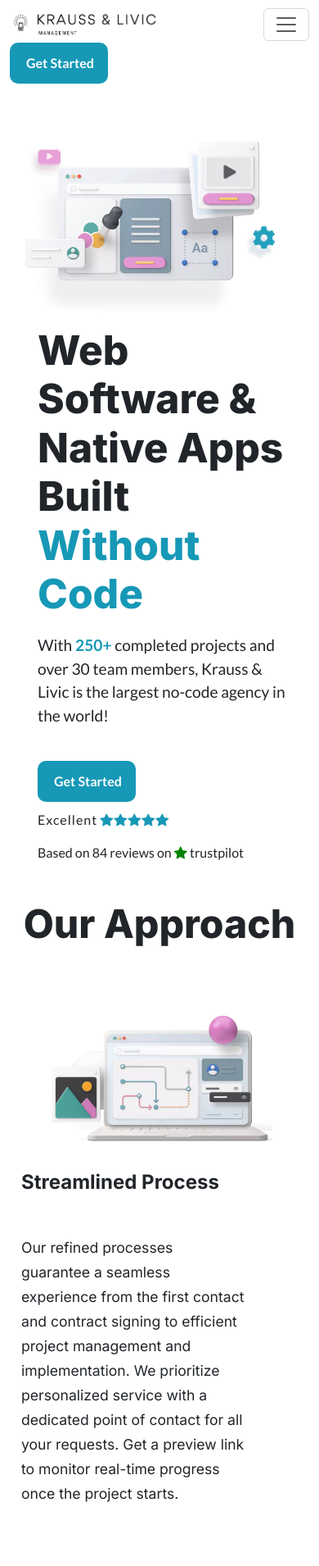
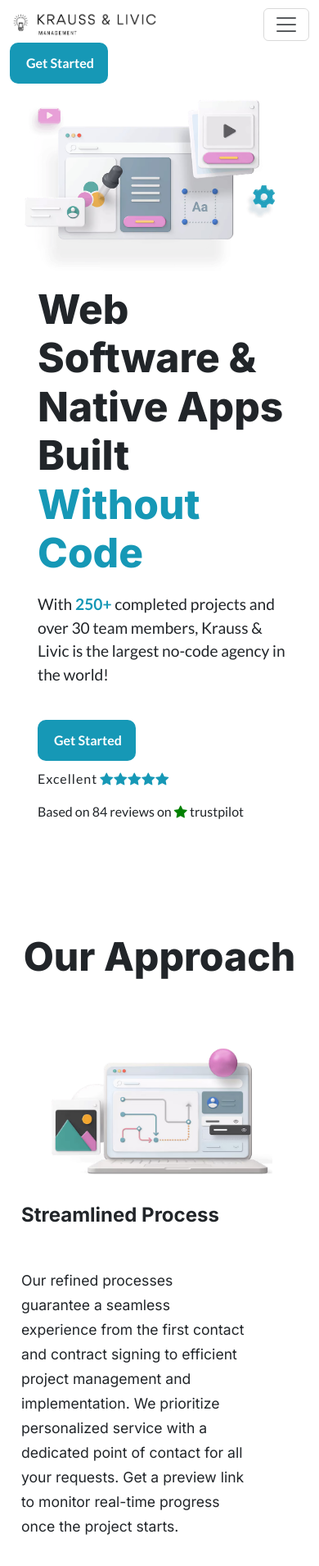
Before and after one commit to fstempler/klHome, a React (Vite) app: page / in a window 390 px wide. Shown: the top 1910 px of the page at 82% size. Built offline with nearby package versions, Linux system fonts and the light colour scheme.

Commit message:
responsive fix general

```diff
--- a/src/components/Approach/aproach.css
+++ b/src/components/Approach/aproach.css
@@ -1,7 +1,6 @@
 .approachContainer{
     display: flex;
     flex-direction: column;
-    margin-bottom: 100px;
     height: 100vh;
     align-items: center;
     justify-content: center;
@@ -35,12 +34,9 @@
 }
 
 .imgContainer{
-    /* background-image: url(../../assets/background_approach.webp); */
-
     background-repeat: no-repeat;
     display: flex;
     justify-content: right;
-
 }
 .approach__img{
     max-width: 80%;
@@ -84,9 +80,9 @@ padding-left: 16px;
     .text__Container{
         padding-right: 0px;
     }
-    .approachContainer{
+    /* .approachContainer{
         margin-top: 60px;
-    }
+    } */
 }
 
 @media (max-width: 768px) {
--- a/src/components/Header/header.css
+++ b/src/components/Header/header.css
@@ -6,9 +6,6 @@
     justify-content: center; /* Centrar verticalmente el contenido */
     align-items: center; /* Centrar horizontalmente el contenido */
     padding: 0 30px;
-    position: relative;
-    top: 100px;
-
 }
 .img__Container{
     display: flex;
@@ -71,16 +68,16 @@
     color: green;
 }
 
-@media (max-width: 768px) {
+/* @media (max-width: 768px) {
     .header__Container{
         position: relative;
         top: 150px
     }
-}
+} */
 
 
 @media (max-width: 576px) {
  .header__Container{
-    margin-top: 50px;
+    margin-top: 150px;
  }
 }
```
